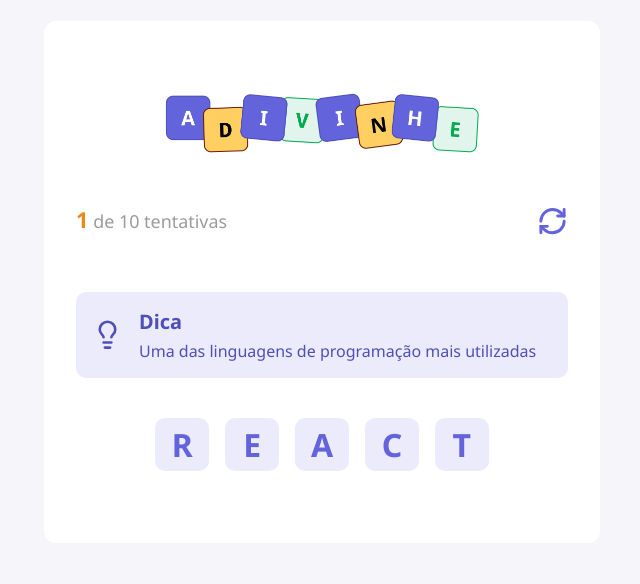
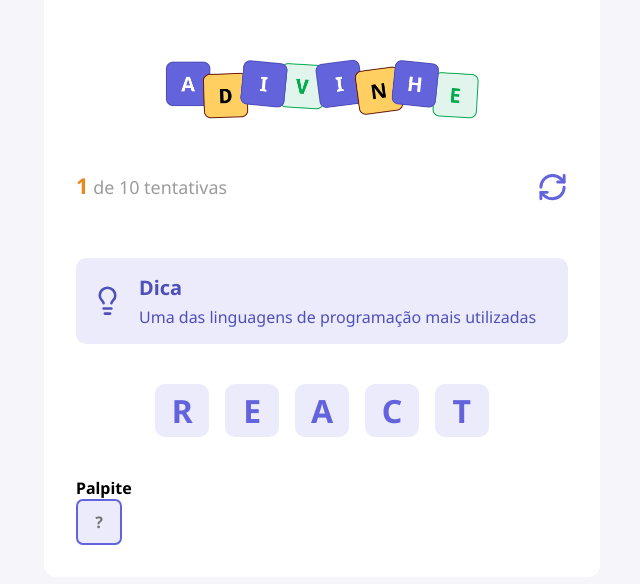
Before and after one commit to Alice7H/projeto-adivinhe, a React (Vite) app: page / in a window 1280 px wide. Shown: the part 118-702 px from the top of the page, without its empty margins (318-958 px from the left). Built offline with nearby package versions, Linux system fonts and the light colour scheme.

Commit message:
feat: add Input

```diff
--- a/src/App.tsx
+++ b/src/App.tsx
@@ -1,5 +1,6 @@
 import styles from './app.module.css'
 import { Header } from './components/Header'
+import { Input } from './components/Input';
 import { Letter } from './components/Letter';
 import { Tip } from './components/Tip';
 
@@ -24,6 +25,11 @@
           <Letter value="T" />
         </div>
 
+        <h4>Palpite</h4>
+
+        <div>
+          <Input autoFocus maxLength={1} placeholder="?" />
+        </div>
       </main>
     </div>
   )
--- /dev/null
+++ b/src/components/Input/index.tsx
@@ -0,0 +1,9 @@
+import styles from "./styles.module.css"
+
+type Props = React.ComponentProps<"input"> & {}
+
+export function Input({ ...rest }: Props) {
+  return (
+   <input type="text" className={styles.input} {...rest} />
+  )
+}
--- /dev/null
+++ b/src/components/Input/styles.module.css
@@ -0,0 +1,16 @@
+.input {
+  width: 2.87rem;
+  height: 2.87rem;
+  border-radius: 0.43rem;
+
+  background-color: #ebebfc;
+  border: 2px solid #6363db;
+  color: #6363db;
+
+  text-transform: uppercase;
+  text-align: center;
+  font-size: 1rem;
+  font-weight: 700;
+
+  outline: none;
+}
--- a/src/global.css
+++ b/src/global.css
@@ -13,6 +13,10 @@
   font-family: "Noto Sans", sans-serif;
 }
 
+input {
+  font-family: "Noto Sans", sans-serif;
+}
+
 button {
   cursor: pointer;
   transition: filter 0.2s;
```
